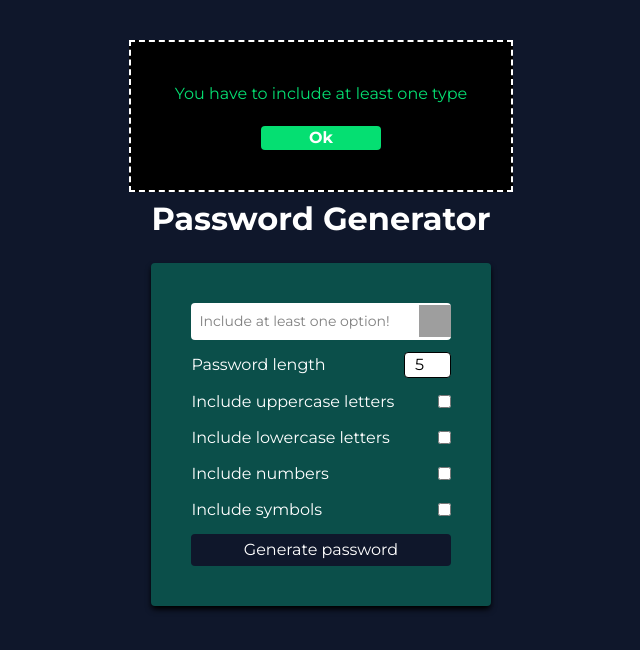
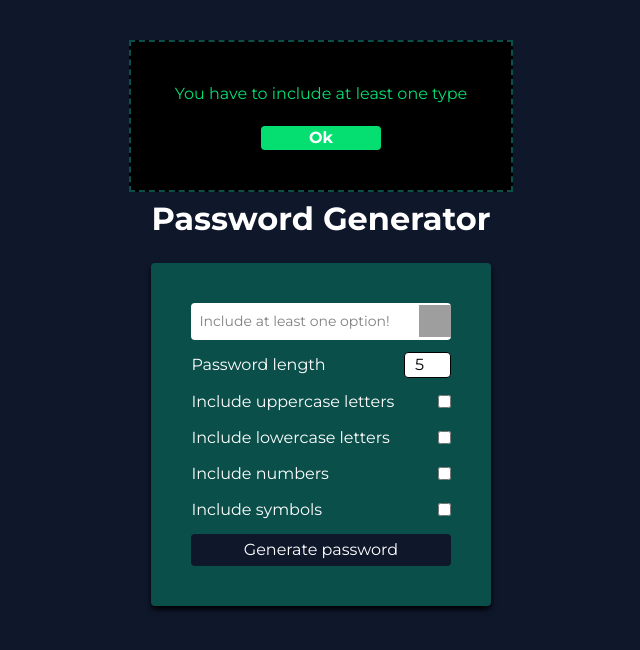
Before and after one commit to joaootaviofm/react-password-generator, a React (Vite) app: page / in a window 1280 px wide. Both pictures are taken after typing "5" into the empty fields and a click on the button "Generate password". Shown: the top 650 px of the page, without its empty margins (319-959 px from the left). Built offline with nearby package versions, Linux system fonts and the light colour scheme; grey boxes are pictures that could not be loaded.

Commit message:
changing bordercolor

```diff
--- a/src/IncludeOptionError.jsx
+++ b/src/IncludeOptionError.jsx
@@ -9,7 +9,7 @@ export default function IncludeOptionError(){
 
     return(
         <>
-            <div className="text-green-400 border-white border-dashed bg-black border-2 text-center w-96 p-10 fixed top-10 left-1/2 -translate-x-1/2">
+            <div className="text-green-400 border-teal-900 border-dashed bg-black border-2 text-center w-96 p-10 fixed top-10 left-1/2 -translate-x-1/2">
                 <p>You have to include at least one type</p>
                 <button onClick={() => setShowDiv(false)} className="cursor-pointer bg-green-400 text-white font-bold w-[120px] rounded mt-5 hover:opacity-80 transition-opacity duration-75">Ok</button>
             </div>
```
